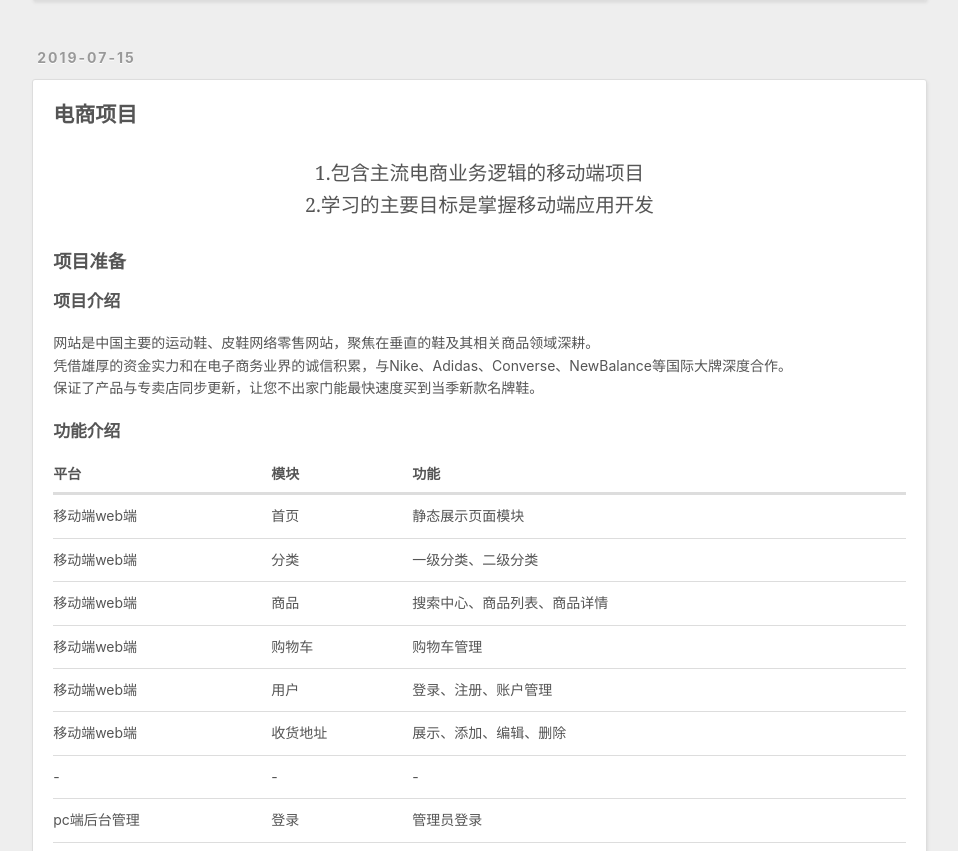
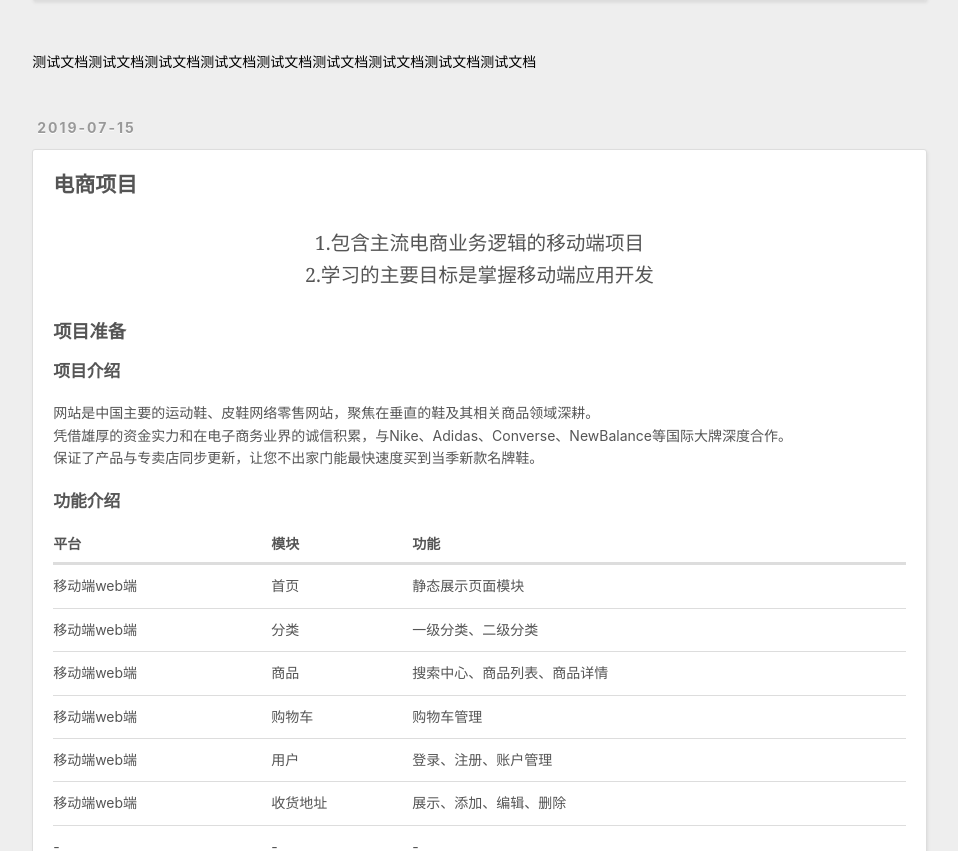
Before and after one commit to youshiyuandian/youshiyuandian.github.io, a plain HTML site: page index.html in a window 1280 px wide. Shown: the part 1274-2125 px from the top of the page, without its empty margins (8-966 px from the left). Drawn offline with nearby package versions, Linux system fonts and the light colour scheme.

Commit message:
Update index.html

```diff
--- a/index.html
+++ b/index.html
@@ -110,7 +110,7 @@
 </article>
 
 
-
+  <h1>测试文档测试文档测试文档测试文档测试文档测试文档测试文档测试文档测试文档</h1>
     <article id="post-电商项目" class="article article-type-post" itemscope itemprop="blogPost">
   <div class="article-meta">
     <a href="/2019/07/15/电商项目/" class="article-date">
```
